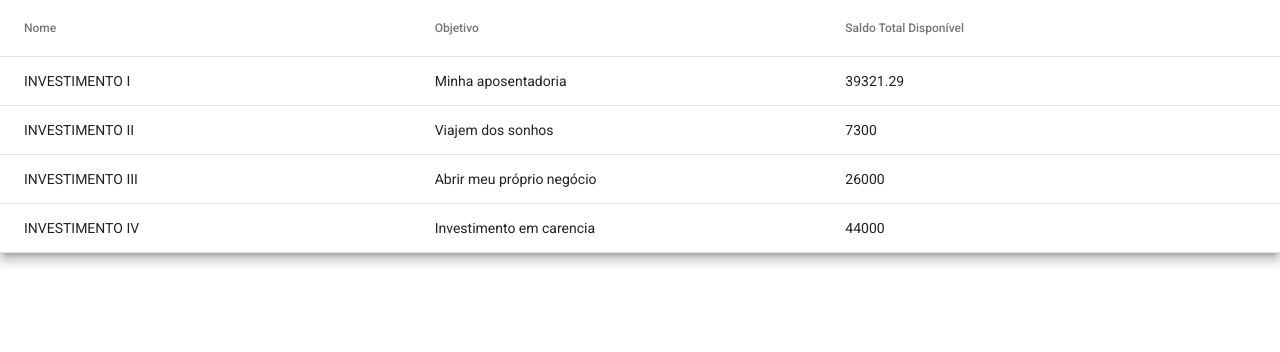
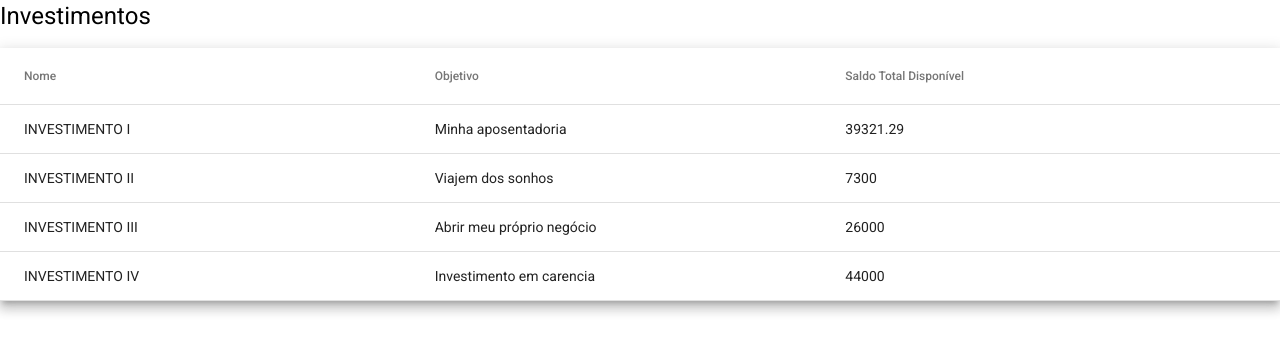
Before and after one commit to odntht/resgate-investimentos-cs, an Angular app: page / in a window 1280 px wide. Shown: the top 352 px of the page. Built offline with nearby package versions, Linux system fonts and the light colour scheme.

Commit message:
add titulo pagina

```diff
--- a/src/app/componentes/lista-investimentos/lista-investimentos.component.html
+++ b/src/app/componentes/lista-investimentos/lista-investimentos.component.html
@@ -1,4 +1,5 @@
 <div>
+    <h1>Investimentos</h1>
     <mat-table [dataSource]="dataSource" class="mat-elevation-z8">
         <!-- Position Column -->
         <ng-container matColumnDef="nome">
```
